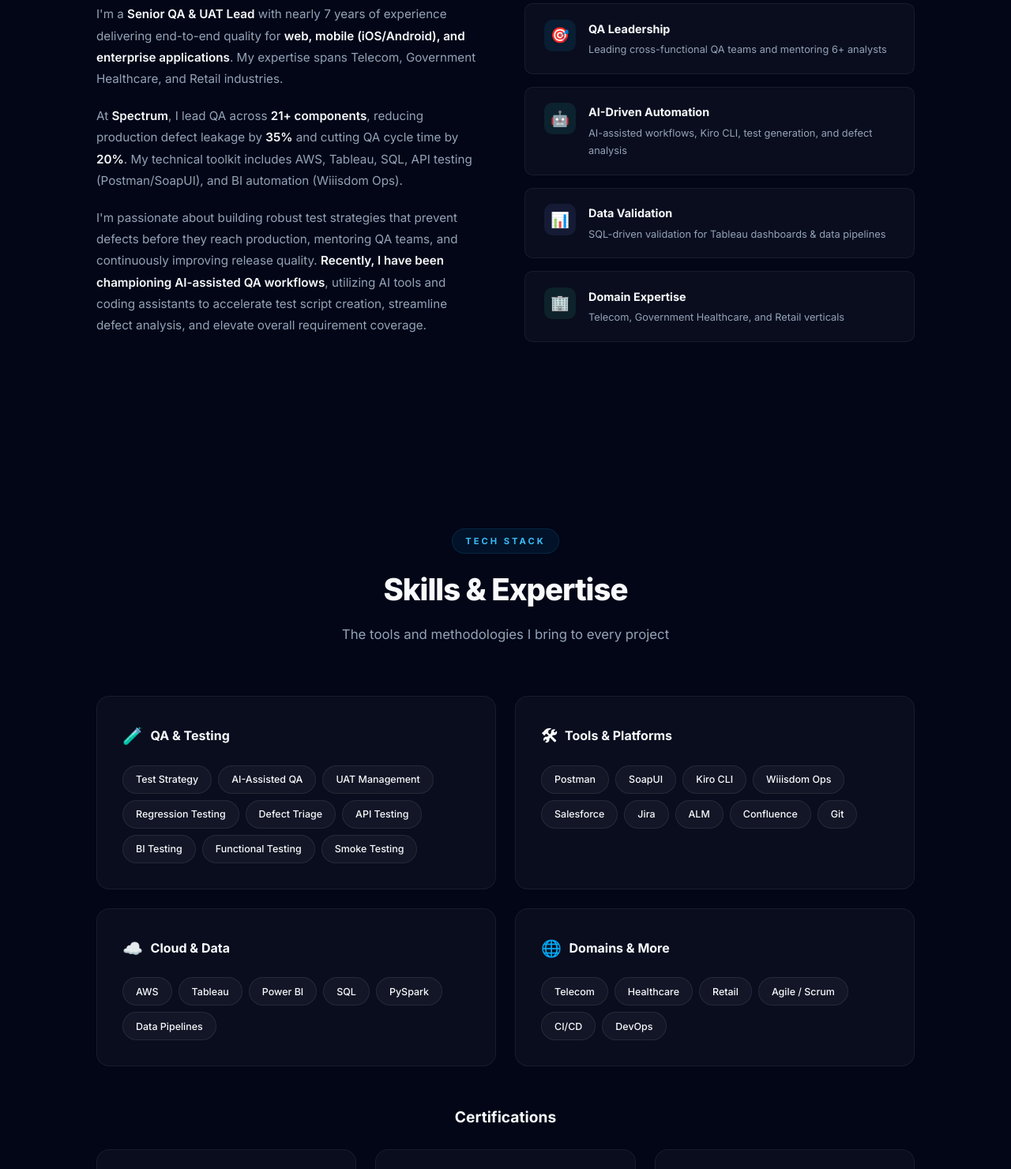
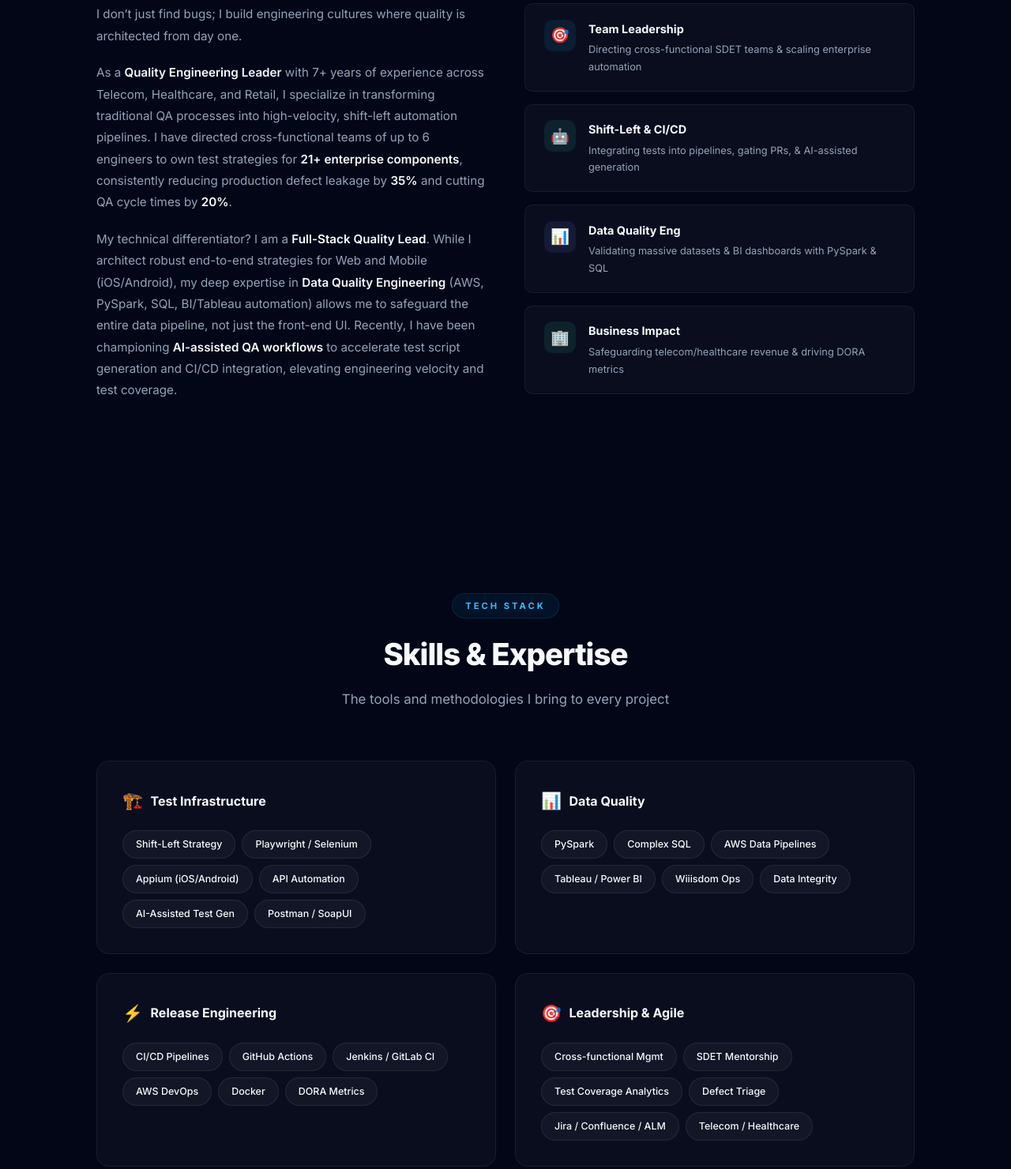
Before and after one commit to smitsoni4991-code/smits-portfolio, a plain HTML site: page index.html in a window 1280 px wide. Shown: the part 1320-2800 px from the top of the page at 79% size. Drawn offline with Linux system fonts and the light colour scheme.

Commit message:
second commit

```diff
--- a/index.html
+++ b/index.html
@@ -4,10 +4,9 @@
 <head>
   <meta charset="UTF-8" />
   <meta name="viewport" content="width=device-width, initial-scale=1.0" />
-  <title> Smit Soni
-    Senior QA Analyst & QA Lead</title>
+  <title>Smit Soni | Quality Engineering Leader</title>
   <meta name="description"
-    content="Portfolio of Smit Soni — Senior QA Analyst & QA Lead with almost 7 years in test strategy, UAT, API & BI automation across Telecom, Healthcare, and Retail." />
+    content="Portfolio of Smit Soni — Quality Engineering Leader with 7+ years accelerating release velocity and scaling full-stack test strategy across Telecom, Healthcare, and Retail." />
   <link rel="stylesheet" href="style.css" />
 </head>
 
@@ -43,17 +42,15 @@
         <span class="pulse"></span> Available for Opportunities
       </div>
       <h1 class="fade-up delay-1">Hi, I'm <span class="gradient-text">Smit Soni </span></h1>
-      <p class="hero-subtitle fade-up delay-2">Senior QA Analyst & QA Lead with almost 7 years of experience driving
-        end-to-end quality across Telecom, Healthcare, and Retail.</p>
+      <p class="hero-subtitle fade-up delay-2">Quality Engineering Leader | Full-Stack Test Strategy (Web, Mobile, Data/BI)</p>
       <div class="hero-tags fade-up delay-2">
-        <span class="hero-tag" style="background: rgba(124,106,255,0.2); border-color: var(--accent); color: #fff;">✨ AI-Assisted QA</span>
-        <span class="hero-tag">Test Strategy</span>
-        <span class="hero-tag">UAT Leadership</span>
-        <span class="hero-tag">API Testing</span>
-        <span class="hero-tag">BI Automation</span>
-        <span class="hero-tag">AWS</span>
-        <span class="hero-tag">Tableau</span>
-        <span class="hero-tag">SQL</span>
+        <span class="hero-tag" style="background: rgba(124,106,255,0.2); border-color: var(--accent); color: #fff;">✨ AI-Assisted Test Gen</span>
+        <span class="hero-tag">Shift-Left Strategy</span>
+        <span class="hero-tag">CI/CD Integration</span>
+        <span class="hero-tag">Data Quality Engineering</span>
+        <span class="hero-tag">Playwright/Selenium</span>
+        <span class="hero-tag">AWS/PySpark</span>
+        <span class="hero-tag">Tableau Automation</span>
       </div>
       <div class="hero-btns fade-up delay-3">
         <a href="#contact" class="btn btn-primary">
@@ -107,42 +104,37 @@
       </div>
       <div class="about-layout">
         <div class="about-text fade-up">
-          <p>I'm a <strong>Senior QA & UAT Lead</strong> with nearly 7 years of experience delivering end-to-end quality
-            for <strong>web, mobile (iOS/Android), and enterprise applications</strong>. My expertise spans Telecom,
-            Government Healthcare, and Retail industries.</p>
-          <p>At <strong>Spectrum</strong>, I lead QA across <strong>21+ components</strong>, reducing production defect
-            leakage by <strong>35%</strong> and cutting QA cycle time by <strong>20%</strong>. My technical toolkit
-            includes AWS, Tableau, SQL, API testing (Postman/SoapUI), and BI automation (Wiiisdom Ops).</p>
-          <p>I'm passionate about building robust test strategies that prevent defects before they reach production,
-            mentoring QA teams, and continuously improving release quality. <strong>Recently, I have been championing AI-assisted QA workflows</strong>, utilizing AI tools and coding assistants to accelerate test script creation, streamline defect analysis, and elevate overall requirement coverage.</p>
+          <p>I don’t just find bugs; I build engineering cultures where quality is architected from day one.</p>
+          <p>As a <strong>Quality Engineering Leader</strong> with 7+ years of experience across Telecom, Healthcare, and Retail, I specialize in transforming traditional QA processes into high-velocity, shift-left automation pipelines. I have directed cross-functional teams of up to 6 engineers to own test strategies for <strong>21+ enterprise components</strong>, consistently reducing production defect leakage by <strong>35%</strong> and cutting QA cycle times by <strong>20%</strong>.</p>
+          <p>My technical differentiator? I am a <strong>Full-Stack Quality Lead</strong>. While I architect robust end-to-end strategies for Web and Mobile (iOS/Android), my deep expertise in <strong>Data Quality Engineering</strong> (AWS, PySpark, SQL, BI/Tableau automation) allows me to safeguard the entire data pipeline, not just the front-end UI. Recently, I have been championing <strong>AI-assisted QA workflows</strong> to accelerate test script generation and CI/CD integration, elevating engineering velocity and test coverage.</p>
         </div>
         <div class="about-highlights fade-up delay-1">
           <div class="highlight-card">
             <div class="highlight-icon purple">🎯</div>
             <div>
-              <h4>QA Leadership</h4>
-              <p>Leading cross-functional QA teams and mentoring 6+ analysts</p>
+              <h4>Team Leadership</h4>
+              <p>Directing cross-functional SDET teams & scaling enterprise automation</p>
             </div>
           </div>
           <div class="highlight-card">
             <div class="highlight-icon cyan">🤖</div>
             <div>
-              <h4>AI-Driven Automation</h4>
-              <p>AI-assisted workflows, Kiro CLI, test generation, and defect analysis</p>
+              <h4>Shift-Left & CI/CD</h4>
+              <p>Integrating tests into pipelines, gating PRs, & AI-assisted generation</p>
             </div>
           </div>
           <div class="highlight-card">
             <div class="highlight-icon pink">📊</div>
             <div>
-              <h4>Data Validation</h4>
-              <p>SQL-driven validation for Tableau dashboards & data pipelines</p>
+              <h4>Data Quality Eng</h4>
+              <p>Validating massive datasets & BI dashboards with PySpark & SQL</p>
             </div>
           </div>
           <div class="highlight-card">
             <div class="highlight-icon emerald">🏢</div>
             <div>
-              <h4>Domain Expertise</h4>
-              <p>Telecom, Government Healthcare, and Retail verticals</p>
+              <h4>Business Impact</h4>
+              <p>Safeguarding telecom/healthcare revenue & driving DORA metrics</p>
             </div>
           </div>
         </div>
@@ -160,53 +152,47 @@
       </div>
       <div class="skills-grid">
         <div class="card skill-card fade-up">
-          <h3><span class="skill-icon">🧪</span> QA & Testing</h3>
+          <h3><span class="skill-icon">🏗️</span> Test Infrastructure</h3>
           <div class="skill-tags">
-            <span class="skill-tag">Test Strategy</span>
-            <span class="skill-tag">AI-Assisted QA</span>
-            <span class="skill-tag">UAT Management</span>
-            <span class="skill-tag">Regression Testing</span>
-            <span class="skill-tag">Defect Triage</span>
-            <span class="skill-tag">API Testing</span>
-            <span class="skill-tag">BI Testing</span>
-            <span class="skill-tag">Functional Testing</span>
-            <span class="skill-tag">Smoke Testing</span>
+            <span class="skill-tag">Shift-Left Strategy</span>
+            <span class="skill-tag">Playwright / Selenium</span>
+            <span class="skill-tag">Appium (iOS/Android)</span>
+            <span class="skill-tag">API Automation</span>
+            <span class="skill-tag">AI-Assisted Test Gen</span>
+            <span class="skill-tag">Postman / SoapUI</span>
           </div>
         </div>
         <div class="card skill-card fade-up delay-1">
-          <h3><span class="skill-icon">🛠</span> Tools & Platforms</h3>
+          <h3><span class="skill-icon">📊</span> Data Quality</h3>
           <div class="skill-tags">
-            <span class="skill-tag">Postman</span>
-            <span class="skill-tag">SoapUI</span>
-            <span class="skill-tag">Kiro CLI</span>
+            <span class="skill-tag">PySpark</span>
+            <span class="skill-tag">Complex SQL</span>
+            <span class="skill-tag">AWS Data Pipelines</span>
+            <span class="skill-tag">Tableau / Power BI</span>
             <span class="skill-tag">Wiiisdom Ops</span>
-            <span class="skill-tag">Salesforce</span>
-            <span class="skill-tag">Jira</span>
-            <span class="skill-tag">ALM</span>
-            <span class="skill-tag">Confluence</span>
-            <span class="skill-tag">Git</span>
+            <span class="skill-tag">Data Integrity</span>
           </div>
         </div>
         <div class="card skill-card fade-up delay-2">
-          <h3><span class="skill-icon">☁️</span> Cloud & Data</h3>
+          <h3><span class="skill-icon">⚡</span> Release Engineering</h3>
           <div class="skill-tags">
-            <span class="skill-tag">AWS</span>
-            <span class="skill-tag">Tableau</span>
-            <span class="skill-tag">Power BI</span>
-            <span class="skill-tag">SQL</span>
-            <span class="skill-tag">PySpark</span>
-            <span class="skill-tag">Data Pipelines</span>
+            <span class="skill-tag">CI/CD Pipelines</span>
+            <span class="skill-tag">GitHub Actions</span>
+            <span class="skill-tag">Jenkins / GitLab CI</span>
+            <span class="skill-tag">AWS DevOps</span>
+            <span class="skill-tag">Docker</span>
+            <span class="skill-tag">DORA Metrics</span>
           </div>
         </div>
         <div class="card skill-card fade-up delay-3">
-          <h3><span class="skill-icon">🌐</span> Domains & More</h3>
+          <h3><span class="skill-icon">🎯</span> Leadership & Agile</h3>
           <div class="skill-tags">
-            <span class="skill-tag">Telecom</span>
-            <span class="skill-tag">Healthcare</span>
-            <span class="skill-tag">Retail</span>
-            <span class="skill-tag">Agile / Scrum</span>
-            <span class="skill-tag">CI/CD</span>
-            <span class="skill-tag">DevOps</span>
+            <span class="skill-tag">Cross-functional Mgmt</span>
+            <span class="skill-tag">SDET Mentorship</span>
+            <span class="skill-tag">Test Coverage Analytics</span>
+            <span class="skill-tag">Defect Triage</span>
+            <span class="skill-tag">Jira / Confluence / ALM</span>
+            <span class="skill-tag">Telecom / Healthcare</span>
           </div>
         </div>
       </div>
@@ -278,15 +264,11 @@
           </div>
           <div class="timeline-body">
             <ul>
-              <li>Led UAT and regression testing for high-volume sales and billing flows across web and mobile platforms</li>
-              <li>Built <strong>AI-assisted QA workflows</strong> to speed up test case creation, regression planning, and defect analysis</li>
-              <li>Used <strong>AI tools and coding assistants (Kiro CLI)</strong> to generate automation scripts, debug failures, and improve framework maintainability</li>
-              <li>Improved QA documentation by utilizing AI to efficiently draft test plans, test scenarios, and release-readiness summaries</li>
-              <li>Combined deep manual QA expertise with AI automation tools to improve speed, accuracy, and consistency across Agile release cycles</li>
-              <li>Caught <strong>200+ defects</strong> pre-release, reducing production defect leakage by <strong>35%</strong></li>
-              <li>Owned QA strategy across <strong>21+ cross-functional components</strong>, cutting QA cycle time by <strong>20%</strong></li>
-              <li>Mentored a team of <strong>6 QA analysts</strong>, establishing best practices and test documentation standards</li>
-              <li>Spearheaded BI test automation for executive Tableau dashboards using Wiiisdom Ops and SQL</li>
+              <li><strong>Team Leadership:</strong> Directed a cross-functional quality engineering team of 6, establishing enterprise-wide test automation standards and documentation protocols that accelerated QA cycle times by 20%.</li>
+              <li><strong>Strategic Impact:</strong> Architected a comprehensive shift-left test strategy for high-volume digital sales and billing flows across web and mobile, reducing production defect leakage by 35%.</li>
+              <li><strong>Data Quality Architecture:</strong> Spearheaded advanced BI test automation for executive Tableau dashboards utilizing Wiiisdom Ops and SQL, validating complex data transformations and preventing critical data integrity failures.</li>
+              <li><strong>Scale & Scope:</strong> Owned the end-to-end quality lifecycle for 21+ microservices and enterprise components, orchestrating test strategies for millions of telecom subscribers.</li>
+              <li><strong>Engineering Velocity:</strong> Integrated automated regression suites and AI-assisted workflows (Kiro CLI) into deployment pipelines, generating test scripts faster and catching 200+ critical defects prior to release candidates.</li>
             </ul>
           </div>
         </div>
@@ -306,11 +288,10 @@
           </div>
           <div class="timeline-body">
             <ul>
-              <li>Identified <strong>35+ critical bugs</strong> in SNAP, TANF, and Medicaid eligibility systems</li>
-              <li>Validated SQL-driven healthcare claims workflows ensuring data integrity and compliance</li>
-              <li>Improved stakeholder satisfaction by <strong>20%</strong> through comprehensive UAT training programs
-              </li>
-              <li>Collaborated with development teams on government healthcare systems for Oregon Health Authority</li>
+              <li><strong>End-to-End Validation:</strong> Orchestrated UAT and integration testing across complex, highly-regulated SNAP, TANF, and Medicaid eligibility systems, catching 35+ critical defects prior to go-live.</li>
+              <li><strong>Data Integrity:</strong> Engineered robust SQL validation strategies for intricate healthcare claims workflows, ensuring 100% compliance with stringent government policies.</li>
+              <li><strong>Cross-Organizational Influence:</strong> Partnered directly with developers, product owners, and the Oregon Health Authority to align technical deliverables with state requirements.</li>
+              <li><strong>Quality Culture:</strong> Developed and led comprehensive UAT training programs, improving business stakeholder satisfaction by 20%.</li>
             </ul>
           </div>
         </div>
@@ -330,10 +311,9 @@
           </div>
           <div class="timeline-body">
             <ul>
-              <li>Performed Salesforce QA for complex retail scenarios across multiple business units</li>
-              <li>Collaborated with UX/UI teams to improve application usability by <strong>25%</strong></li>
-              <li>Streamlined QA testing cycles by <strong>15%</strong> through process optimization and automation</li>
-              <li>Executed end-to-end functional and integration testing for retail platform features</li>
+              <li><strong>Enterprise Platform Quality:</strong> Designed and executed end-to-end functional and integration test plans for large-scale Salesforce implementations across multiple retail business units.</li>
+              <li><strong>Process Optimization:</strong> Spearheaded QA process improvements and introduced early automation concepts, streamlining testing cycles by 15%.</li>
+              <li><strong>User-Centric Testing:</strong> Collaborated intimately with UX/UI teams to identify frontend friction points, driving a 25% improvement in application usability metrics.</li>
             </ul>
           </div>
         </div>
```
